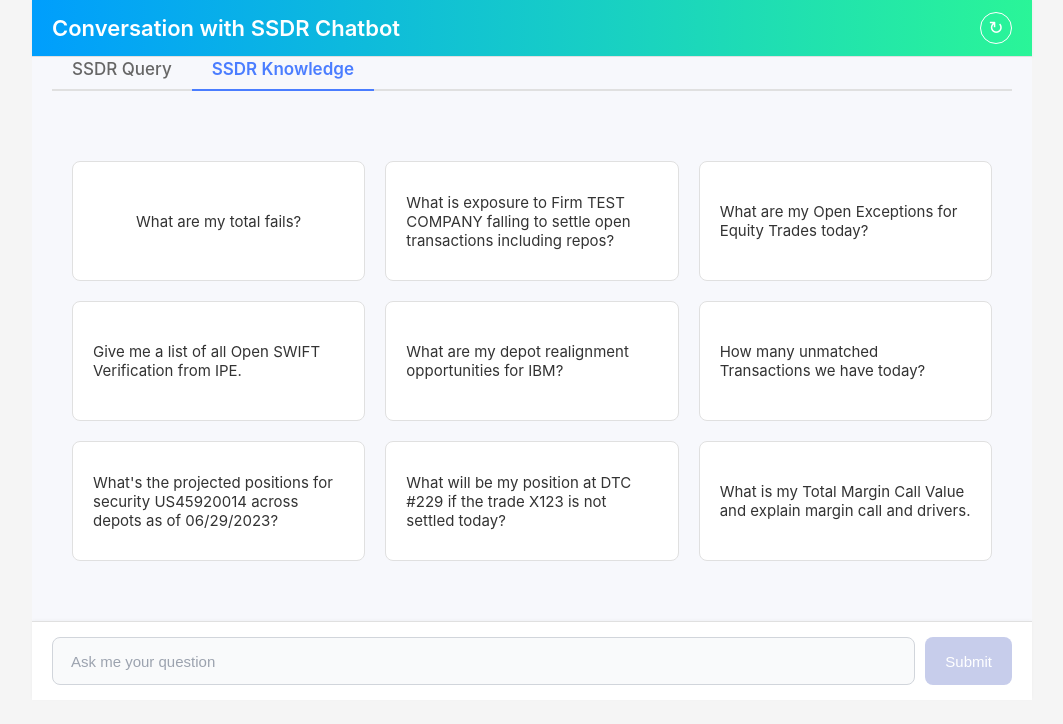
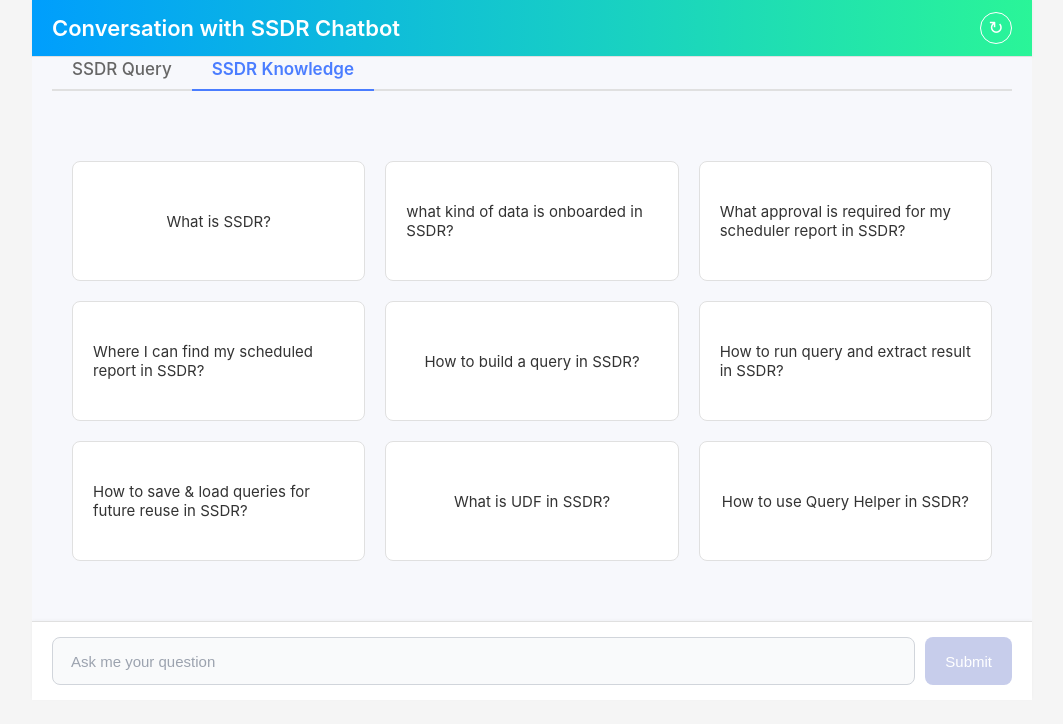
Before and after one commit to see311/llm_fe, a React (Create React App) app: page / in a window 1280 px wide. Shown: the top 724 px of the page, without its empty margins (108-1171 px from the left). Built offline with nearby package versions, Linux system fonts and the light colour scheme; the HTML template or start-up script is replaced by a standard one.

Commit message:
Update Welcome.js

```diff
--- a/src/components/Welcome.js
+++ b/src/components/Welcome.js
@@ -62,27 +62,23 @@ const Welcome = ({ onWelcomeLinkClick, activeTab }) => {
 
   const welcomeOptions = {
     'business': [
-      { href: '#question-1', text: 'What are my total fails?' },
-      { href: '#question-2', text: 'What is exposure to Firm TEST COMPANY falling to settle open transactions including repos?' },
-      { href: '#question-3', text: 'What are my Open Exceptions for Equity Trades today?' },
-      { href: '#question-4', text: 'Give me a list of all Open SWIFT Verification from IPE.' },
-      { href: '#question-5', text: 'What are my depot realignment opportunities for IBM?' },
-      { href: '#question-6', text: 'How many unmatched Transactions we have today?' },
-      { href: '#question-7', text: 'What\'s the projected positions for security US45920014 across depots as of 06/29/2023?' },
-      { href: '#question-8', text: 'What will be my position at DTC #229 if the trade X123 is not settled today?' },
-      { href: '#question-9', text: 'What is my Total Margin Call Value and explain margin call and drivers.' },
-    ],
-    'query': [
-      { href: '#question-10', text: 'Generate a SQL query to find all users in the \'sales\' department.' },
-      { href: '#question-11', text: 'Create a SQL statement to get the top 5 products by sales amount.' },
-      { href: '#question-12', text: 'Write a SQL query to list all employees hired in the last year.' },
-      { href: '#question-13', text: 'Provide a SQL query to calculate the average salary for each department.' },
-      { href: '#question-14', text: 'Generate a SQL statement to find duplicate emails in the customers table.' },
-      { href: '#question-15', text: 'Write a SQL query to get the total number of orders for each customer.' },
-      { href: '#question-16', text: 'Create a SQL query to find all products with a stock level below 10.' },
-      { href: '#question-17', text: 'Generate a SQL statement to get the monthly sales report for the current year.' },
-      { href: '#question-18', text: 'Write a SQL query to find the names of all employees who are also managers.' },
-    ]
+        { href: '#question-1', text: 'What is SSDR?' },
+        { href: '#question-2', text: 'what kind of data is onboarded in SSDR?' },
+        { href: '#question-3', text: 'What approval is required for my scheduler report in SSDR?' },
+        { href: '#question-4', text: 'Where I can find my scheduled report in SSDR?' },
+        { href: '#question-5', text: 'How to build a query in SSDR?' },
+        { href: '#question-6', text: 'How to run query and extract result in SSDR?' },
+        { href: '#question-7', text: 'How to save & load queries for future reuse in SSDR?' },
+        { href: '#question-8', text: 'What is UDF in SSDR?' },
+        { href: '#question-9', text: 'How to use Query Helper in SSDR?' },
+      ],
+      'query': [
+        { href: '#question-10', text: 'How to query recent 30 days Murex live status trade ?' },
+        { href: '#question-11', text: 'How to query all live trade against counterparty QNBFINANSYA/IST?' },
+        { href: '#question-12', text: 'How to query recent 3 days Murex live status trade data?' },
+        { href: '#question-14', text: 'How to query recent 3 days Commodity Asset Class trade?' },
+        { href: '#question-15', text: 'How to query recent 3 days Credit Asset Class trades?' }
+      ]
   };
 
   const handleWelcomeLinkClick = (href, text) => {
```
